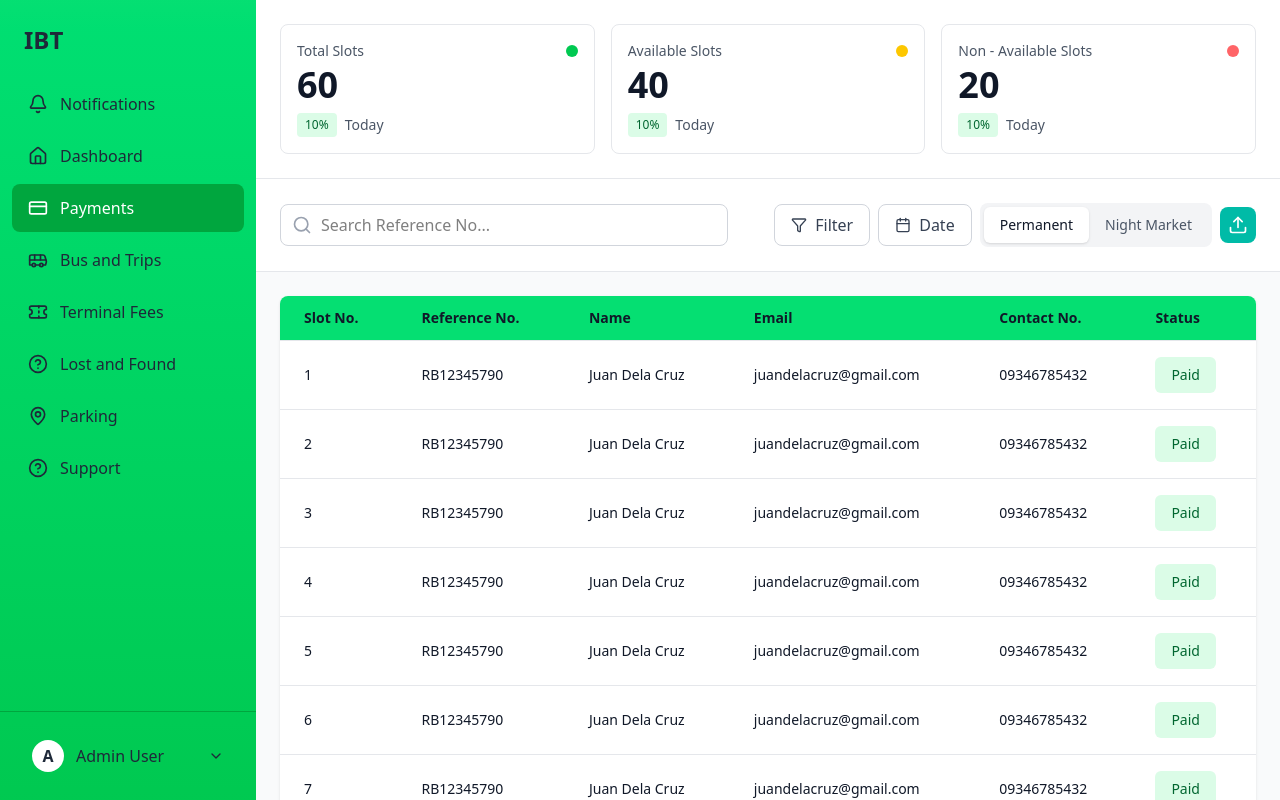
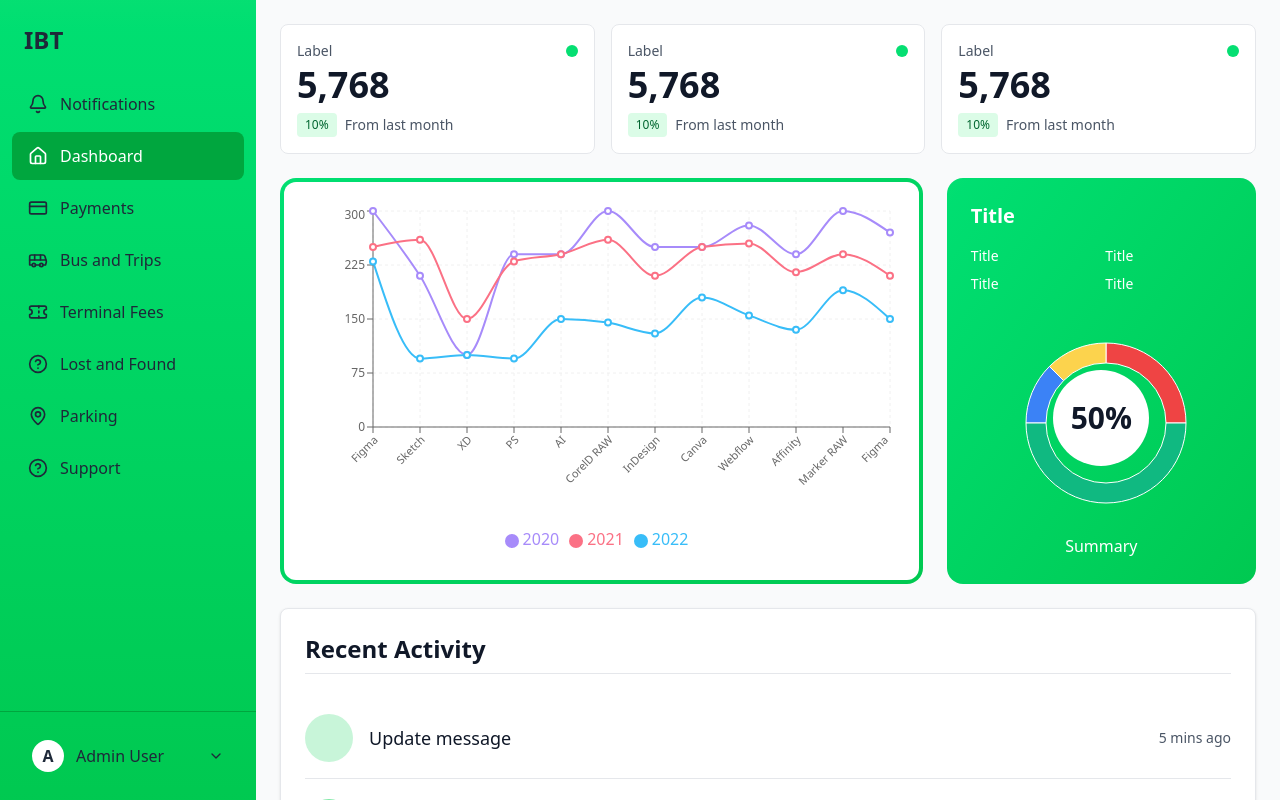
Before and after one commit to Tantalost/Software-Engineering, a React (Vite) app in the folder IBT/: page / in a window 1280 px wide. Built offline with nearby package versions, Linux system fonts and the light colour scheme.

Commit message:
Dashboard page

```diff
--- a/IBT/src/App.jsx
+++ b/IBT/src/App.jsx
@@ -1,8 +1,8 @@
-import TenantLease from './pages/TenantLease.jsx'
+import Dashboard from './pages/Dashboard.jsx'
 
 function App() {
   return (
-    <TenantLease />
+    <Dashboard />
   )
 }
 
```
